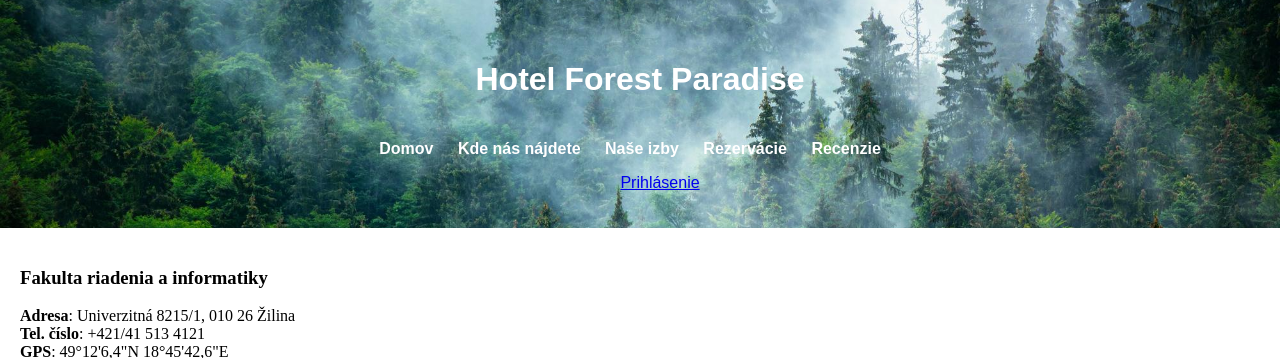
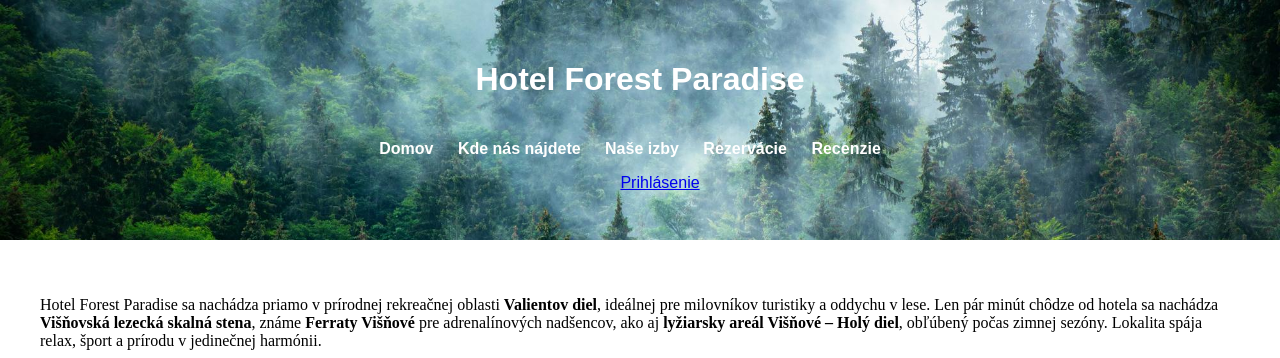
Before and after one commit to Ri4ik/Reservation_system_for_hotels, a PHP site: page /myproject/?c=home&a=contact in a window 1280 px wide. Shown: the top 358 px of the page. Run offline with PHP 8.4, Linux system fonts and the light colour scheme; some libraries are stand-ins or nearby versions.

Commit message:
Obsah pre сontact

```diff
--- a/App/Views/Home/contact.view.php
+++ b/App/Views/Home/contact.view.php
@@ -5,23 +5,22 @@
 /** @var \App\Core\LinkGenerator $link */
 ?>
 
-<div class="row">
-    <div class="col">
-        <h3>Fakulta riadenia a informatiky</h3>
-        <strong>Adresa</strong>: Univerzitná 8215/1, 010 26 Žilina<br>
-        <strong>Tel. číslo</strong>: +421/41 513 4121<br>
-
-        <strong>GPS</strong>: 49°12'6,4"N 18°45'42,6"E
-    </div>
-</div>
-<div class="row mt-3">
-    <div class="col">
-        <iframe width="100%" height="300"
-                src="https://www.openstreetmap.org/export/embed.html?bbox=18.747396469116214%2C49.193792384417996%2C18.776578903198246%2C49.210336337994846&amp;layer=mapnik&amp;marker=49.202065053033984%2C18.761987686157227"></iframe>
-    </div>
-</div>
-<div class="row mt-3">
-    <div class="col">
-        <a href="<?= $link->url("home.index") ?>">Späť na hlavnú stránku</a>
-    </div>
-</div>
+<main>
+    <section>
+        <div class="row">
+            <div class="col">
+                <p>
+                    Hotel Forest Paradise sa nachádza priamo v prírodnej rekreačnej oblasti <strong>Valientov diel</strong>,
+                    ideálnej pre milovníkov turistiky a oddychu v lese. Len pár minút chôdze od hotela sa nachádza <strong>Višňovská lezecká skalná stena</strong>,
+                    známe <strong>Ferraty Višňové</strong> pre adrenalínových nadšencov, ako aj <strong>lyžiarsky areál Višňové – Holý diel</strong>,
+                    obľúbený počas zimnej sezóny. Lokalita spája relax, šport a prírodu v jedinečnej harmónii.
+                </p>
+                <strong>Adresa</strong>: Valientov Diel 013 23 Višňové<br>
+                <strong>Tel. číslo</strong>: +421/88 888 8888<br>
+            </div>
+        </div>
+        <div class="map-container">
+            <iframe src="https://www.google.com/maps/embed?pb=!1m18!1m12!1m3!1d4032.502862222885!2d18.798878637200836!3d49.14982646384514!2m3!1f0!2f0!3f0!3m2!1i1024!2i768!4f13.1!3m3!1m2!1s0x47145983ec70354b%3A0x4dec105a0fe30c3!2sValientov%20Diel!5e1!3m2!1sru!2ssk!4v1748360734020!5m2!1sru!2ssk"  width=100% height=100% style="border:0;" allowfullscreen="" loading="lazy" referrerpolicy="no-referrer-when-downgrade"></iframe>
+        </div>
+    </section>
+</main>
--- a/App/Views/root.layout.view.php
+++ b/App/Views/root.layout.view.php
@@ -16,11 +16,9 @@
 <body>
     <div class="wrapper">
         <?php require "App/Views/components/header.view.php"; ?>
-        <div class="container-fluid mt-3">
             <div class="main-content">
                 <?= $contentHTML ?>
             </div>
-        </div>
         <?php require "App/Views/components/footer.view.php"; ?>
     </div>
 </body>
--- a/public/css/styl.css
+++ b/public/css/styl.css
@@ -435,7 +435,7 @@ html, body {
     height: 100%;
     margin: 0;
     padding: 0;
-    display: flex;
+    /*display: flex;*/
     flex-direction: column;
 }
 
@@ -449,6 +449,8 @@ html, body {
 main {
     flex: 1;
     padding: 20px;
+    display: flex;
+    flex-direction: column;
 }
 
 h1 {
@@ -591,17 +593,24 @@ nav ul li a {
 }
 
 .map-container {
+    flex: 1;
+    display: flex;
     margin-top: 20px;
     border-radius: 8px;
-    overflow: hidden;
+    /*overflow: hidden;*/
+    height: 100%;
     box-shadow: 0 4px 10px rgba(0, 0, 0, 0.1);
 }
-
-iframe {
+.map-container iframe {
     width: 100%;
-    height: 300px;
-    border: none;
+    height: 450px;
+    border: 0;
 }
+/*iframe {*/
+/*    width: 100%;*/
+/*    height: 300px;*/
+/*    border: none;*/
+/*}*/
 /* Стили для формы */
 form {
     display: flex;
```
